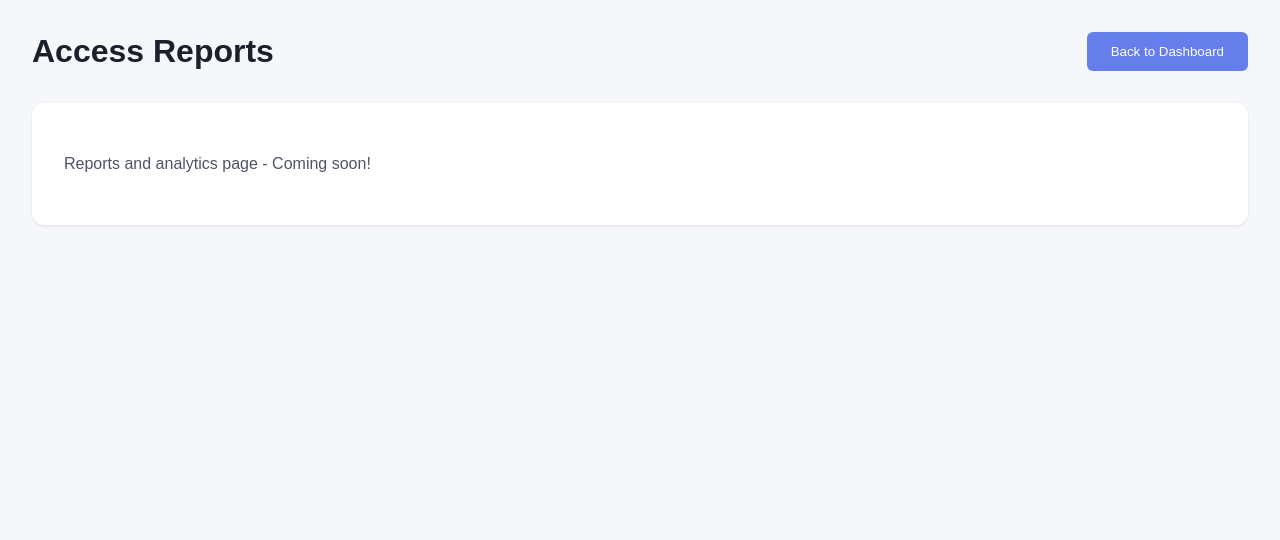
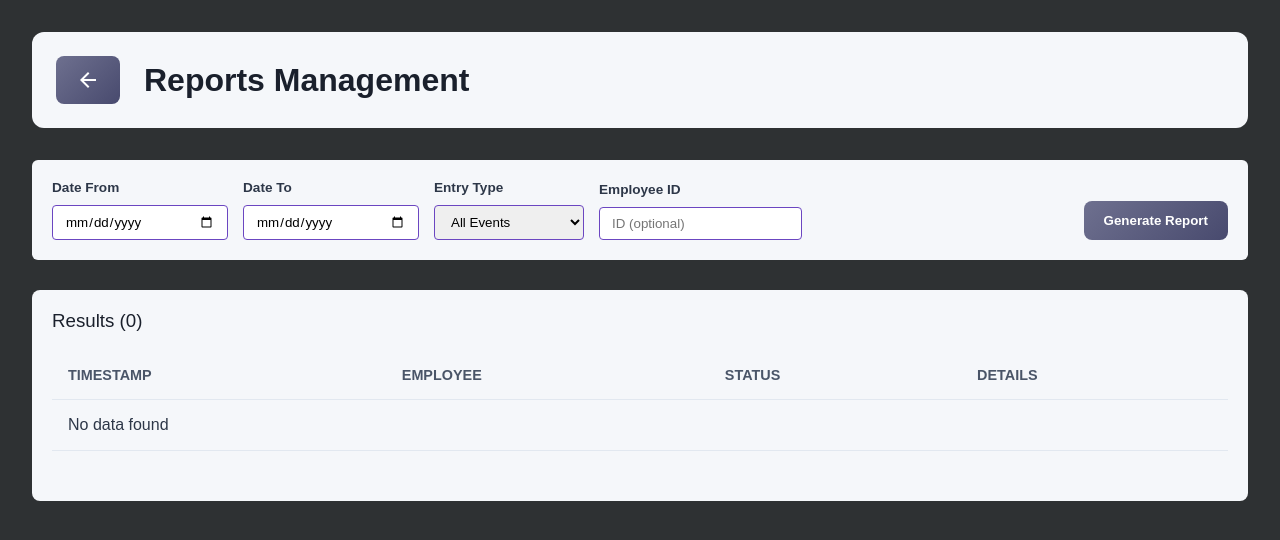
Before and after one commit to anuszek/SE_project, a React (Vite) app in the folder client/: page /admin/reports in a window 1280 px wide. Shown: the top 540 px of the page. Built offline with nearby package versions, Linux system fonts and the light colour scheme; a web font is replaced by a local one.

Commit message:
reports on front fully working

```diff
--- a/client/src/api/admin.js
+++ b/client/src/api/admin.js
@@ -38,3 +38,16 @@ export async function getEmployeeStats() {
     throw new Error(msg);
   }
 }
+
+export async function getReports(filters) {
+  // filters object: { "date_from": "...", "date_to": "...", "entry_type": "...", "employee_id": ... }
+  try {
+    const response = await adminApi.post("/raport", filters);
+    console.log(response.data);
+    return response.data;
+  } catch (err) {
+    const msg =
+      err?.response?.data?.error || err?.message || "Report generation failed";
+    throw new Error(msg);
+  }
+}
--- a/client/src/pages/admin/Dashboard.css
+++ b/client/src/pages/admin/Dashboard.css
@@ -33,7 +33,6 @@
   display: flex;
   gap: var(--spacing-md);
 }
-
 
 /* Loading State */
 .loading {
--- /dev/null
+++ b/client/src/pages/admin/Reports.css
@@ -0,0 +1,122 @@
+.reports-container {
+  padding: var(--padding-2xl);
+  max-width: 1400px;
+  margin: 0 auto;
+  min-height: 100vh;
+}
+
+.reports-header {
+  display: flex;
+  align-items: center;
+  gap: var(--spacing-lg);
+  margin-bottom: var(--padding-2xl);
+  background-color: var(--color-container-background);
+  padding: var(--padding-xl);
+  border-radius: var(--radius-2xl);
+}
+
+/* Filters */
+.filters-panel {
+  background: var(--color-container-background);
+  padding: 20px;
+  border-radius: var(--radius-md);
+  display: flex;
+  flex-wrap: wrap;
+  gap: 15px;
+  align-items: flex-end;
+  margin-bottom: 30px;
+}
+
+.filter-group {
+  display: flex;
+  flex-direction: column;
+  gap: 10px;
+}
+
+.filter-group label {
+  font-size: 0.85rem;
+  font-weight: 600;
+  color: var(--color-text-secondary);
+}
+
+.filter-group input,
+.filter-group select {
+  padding: 8px 12px;
+  border: 0.1rem solid var(--color-primary-darker);
+  border-radius: 4px;
+  min-width: 150px;
+}
+
+.generate-btn {
+  margin-left: auto;
+}
+
+/* Table */
+.results-panel {
+  background: var(--color-container-background);
+  border-radius: 8px;
+  padding: 20px;
+}
+
+.report-table {
+  width: 100%;
+  border-collapse: collapse;
+  margin-top: 15px;
+  margin-bottom: 30px;
+}
+
+.report-table th,
+.report-table td {
+  padding: 12px;
+  text-align: left;
+  border-bottom: var(--border-light);
+}
+
+.report-table th {
+  padding: var(--spacing-md);
+  font-weight: var(--font-semibold);
+  color: var(--color-text-dark);
+  font-size: var(--font-sm);
+  text-transform: uppercase;
+}
+
+.report-table td {
+  padding: var(--spacing-md);
+  border-top: var(--border-light);
+  color: var(--color-text-secondary);
+}
+
+.report-table tbody tr:hover {
+  background-color: var(--color-background-hover);
+}
+
+.emp-email {
+  color: var(--color-text-muted);
+}
+
+/* Status Badges */
+.status-badge {
+  display: inline-block;
+  padding: var(--padding-xs);
+  border-radius: var(--radius-pill);
+  font-size: var(--font-xs);
+  font-weight: var(--font-medium);
+}
+
+.status-badge.granted {
+  background-color: var(--color-success-bg);
+  color: var(--color-success-text);
+}
+
+.status-badge.denied {
+  background-color: var(--color-error-bg);
+  color: var(--color-error-text);
+}
+
+.error-message {
+  background-color: var(--color-error-bg);
+  color: var(--color-error-text);
+  padding: 10px;
+  border-radius: var(--radius-md);
+  margin-bottom: 20px;
+}
--- a/client/src/pages/admin/Reports.jsx
+++ b/client/src/pages/admin/Reports.jsx
@@ -1,56 +1,175 @@
-import React from "react";
+import { ArrowBack, Download, FilterList } from "@mui/icons-material";
+import React, { useState } from "react";
 import { useNavigate } from "react-router-dom";
+import { getReports } from "../../api/admin.js";
+import "./Reports.css";
 
 const Reports = () => {
   const navigate = useNavigate();
 
+  const [filters, setFilters] = useState({
+    date_from: "",
+    date_to: "",
+    entry_type: "all",
+    employee_id: "",
+  });
+
+  const [reportData, setReportData] = useState([]);
+  const [loading, setLoading] = useState(false);
+  const [error, setError] = useState("");
+  const [resultCount, setResultCount] = useState(0);
+
+  const handleInputChange = (e) => {
+    const { name, value } = e.target;
+    setFilters((prev) => ({ ...prev, [name]: value }));
+  };
+
+  const handleGenerate = async (e) => {
+    e.preventDefault();
+    setLoading(true);
+    setError("");
+    setReportData([]);
+
+    try {
+      const payload = {
+        entry_type: filters.entry_type,
+      };
+      if (filters.date_from) payload.date_from = filters.date_from;
+      if (filters.date_to) payload.date_to = filters.date_to;
+      if (filters.employee_id) payload.employee_id = filters.employee_id;
+
+      const response = await getReports(payload);
+
+      if (response.status === "success") {
+        setReportData(response.data);
+        setResultCount(response.count);
+      }
+    } catch (err) {
+      setError(err.message);
+    } finally {
+      setLoading(false);
+    }
+  };
+
   return (
-    <div style={styles.container}>
-      <div style={styles.header}>
-        <h1>Access Reports</h1>
-        <button
-          onClick={() => navigate("/admin/dashboard")}
-          style={styles.backButton}
-        >
-          Back to Dashboard
-        </button>
+    <div className="reports-container">
+      {/* Header */}
+      <div className="reports-header">
+        <div className="button" onClick={() => navigate("/admin/dashboard")}>
+          <ArrowBack />
+        </div>
+        <h1>Reports Management</h1>
       </div>
-      <div style={styles.content}>
-        <p>Reports and analytics page - Coming soon!</p>
+
+      <div className="reports-content">
+        {/* Filter Section */}
+        <form className="filters-panel" onSubmit={handleGenerate}>
+          <div className="filter-group">
+            <label>Date From</label>
+            <input
+              type="date"
+              name="date_from"
+              value={filters.date_from}
+              onChange={handleInputChange}
+            />
+          </div>
+
+          <div className="filter-group">
+            <label>Date To</label>
+            <input
+              type="date"
+              name="date_to"
+              value={filters.date_to}
+              onChange={handleInputChange}
+            />
+          </div>
+
+          <div className="filter-group">
+            <label>Entry Type</label>
+            <select
+              name="entry_type"
+              value={filters.entry_type}
+              onChange={handleInputChange}
+            >
+              <option value="all">All Events</option>
+              <option value="access">Access Granted</option>
+              <option value="denied">Access Denied</option>
+            </select>
+          </div>
+
+          <div className="filter-group">
+            <label>Employee ID</label>
+            <input
+              type="number"
+              name="employee_id"
+              min="1"
+              placeholder="ID (optional)"
+              value={filters.employee_id}
+              onChange={handleInputChange}
+            />
+          </div>
+
+          <button
+            type="submit"
+            className="generate-btn button"
+            disabled={loading}
+          >
+            {loading ? "Generating..." : "Generate Report"}
+          </button>
+        </form>
+
+        {error && <div className="error-message">{error}</div>}
+
+        {/* Results Table */}
+        <div className="results-panel">
+          <div className="results-header">
+            <h3>Results ({resultCount})</h3>
+          </div>
+
+          <table className="report-table">
+            <thead>
+              <tr>
+                <th>Timestamp</th>
+                <th>Employee</th>
+                <th>Status</th>
+                <th>Details</th>
+              </tr>
+            </thead>
+            <tbody>
+              {reportData.length === 0 ? (
+                <tr>
+                  <td colSpan="4" className="empty-cell">
+                    No data found
+                  </td>
+                </tr>
+              ) : (
+                reportData.map((row, idx) => (
+                  <tr key={idx}>
+                    <td>{row.timestamp}</td>
+                    <td>
+                      <div className="emp-name">{row.full_name}</div>
+                      <div className="emp-email">{row.email}</div>
+                    </td>
+                    <td>
+                      <span className={`status-badge ${row.status}`}>
+                        {row.status}
+                      </span>
+                    </td>
+                    <td>{row.reason}</td>
+                  </tr>
+                ))
+              )}
+            </tbody>
+          </table>
+          {reportData.length > 0 && (
+            <div className="button" type="button">
+              <Download fontSize="small" /> &nbsp; CSV
+            </div>
+          )}
+        </div>
       </div>
     </div>
   );
 };
 
-const styles = {
-  container: {
-    padding: "2rem",
-    maxWidth: "1400px",
-    margin: "0 auto",
-    backgroundColor: "#f5f7fa",
-    minHeight: "100vh",
-  },
-  header: {
-    display: "flex",
-    justifyContent: "space-between",
-    alignItems: "center",
-    marginBottom: "2rem",
-  },
-  backButton: {
-    padding: "0.75rem 1.5rem",
-    backgroundColor: "#667eea",
-    color: "white",
-    border: "none",
-    borderRadius: "6px",
-    cursor: "pointer",
-    fontWeight: "500",
-  },
-  content: {
-    backgroundColor: "white",
-    padding: "2rem",
-    borderRadius: "12px",
-    boxShadow: "0 1px 3px rgba(0, 0, 0, 0.1)",
-  },
-};
-
 export default Reports;
```
